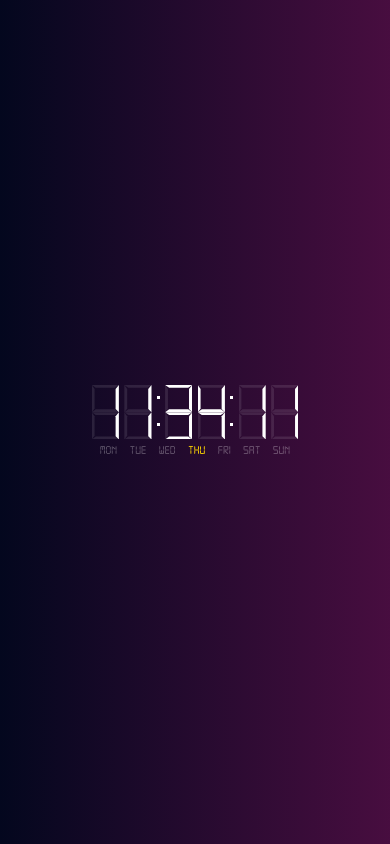
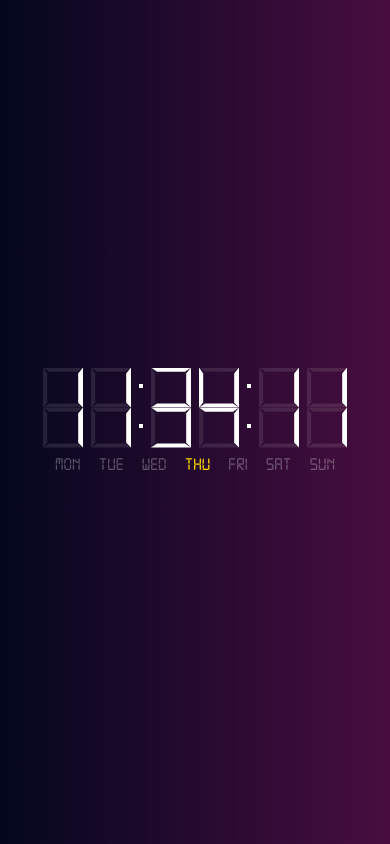
Before and after one commit to RobertLancman/DIGITAL-CLOCK-JAVASCRIPT, a website: page index.html in a window 390 px wide. Drawn offline with Linux system fonts and the light colour scheme.

Commit message:
px em rem test

```diff
--- a/index.html
+++ b/index.html
@@ -3,7 +3,8 @@
 <head>
     <meta charset="UTF-8">
     <meta name="viewport" content="width=device-width, initial-scale=1.0">
-    <title>Document</title>
+    <meta http-equiv="X-UA-Compatible" content="ie=edge">
+            <title>Document</title>
     <link rel="stylesheet" href="./css/style.css">
 </head>
 <body>
--- a/sass/base.scss
+++ b/sass/base.scss
@@ -1,5 +1,4 @@
-:root {
-}
+
 $bp-largest: 75em;     // 1200px
 $bp-large: 68.75em;    // 1100px
 $bp-medium: 56.25em;   // 900px
@@ -17,26 +16,26 @@ $bp-smallest: 31.25em; // 500px
 }
 html {
     box-sizing: border-box;
-    overflow-x: hidden;
     font-size: 10px;
 
 
-    @media (max-width: 1200px) {
-        font-size: 50%;
+
+    @media only screen and (max-width: $bp-largest) {
+        font-size: 7px;
     }
 
-    @media (max-width: 1100px) {
-        font-size: 40%;
+    @media only screen and(max-width:  $bp-large) {
+        font-size: 6px;
     }
 
-    @media (max-width: 900px) {
-        font-size: 25%;
+    @media only screen and(max-width: $bp-medium) {
+        font-size: 5px;
     }
-    @media (max-width: 600px) {
-        font-size: 20%;
+    @media only screen and(max-width: $bp-small) {
+        font-size: 4px;
     }
-    @media (max-width: 500px) {
-        font-size: 17%;
+    @media only screen and(max-width: $bp-smallest) {
+        font-size: 4px;
     }
 }
 body {
```
Also changed, not shown: css/style.css.
